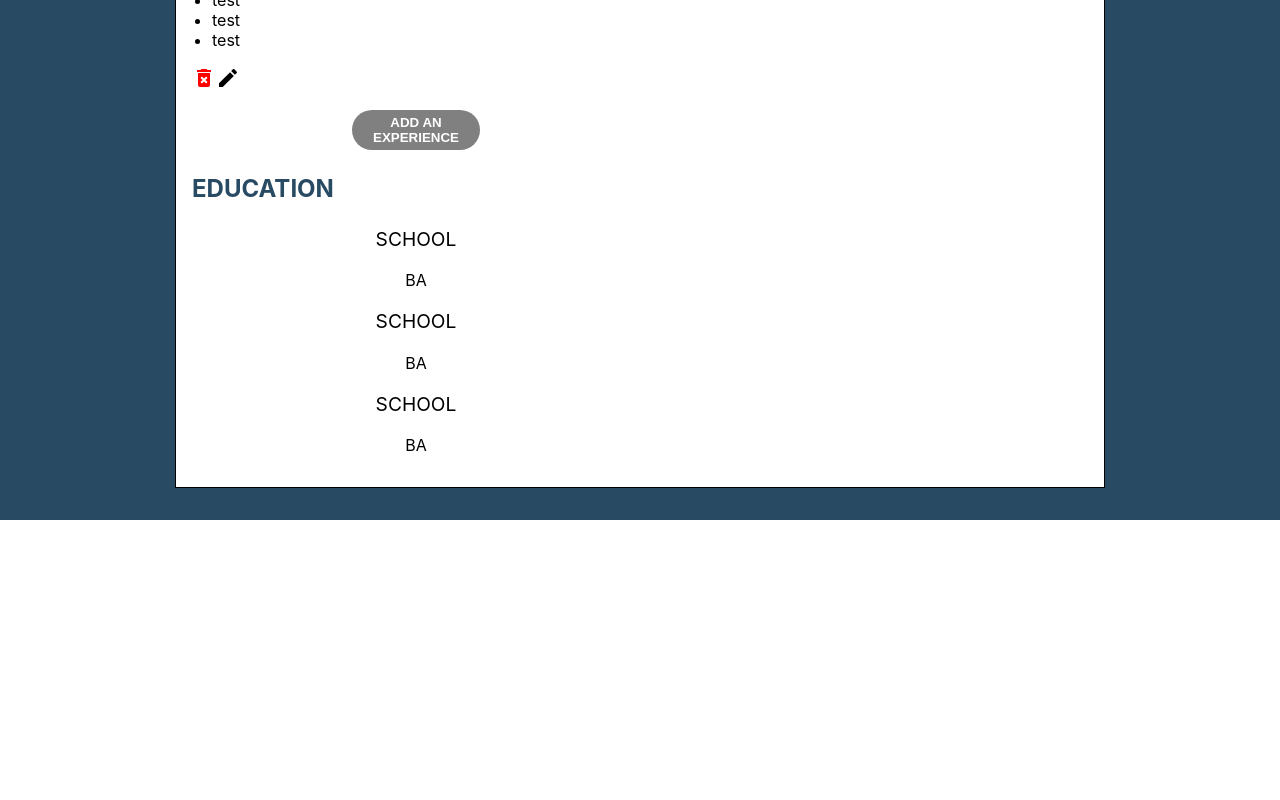
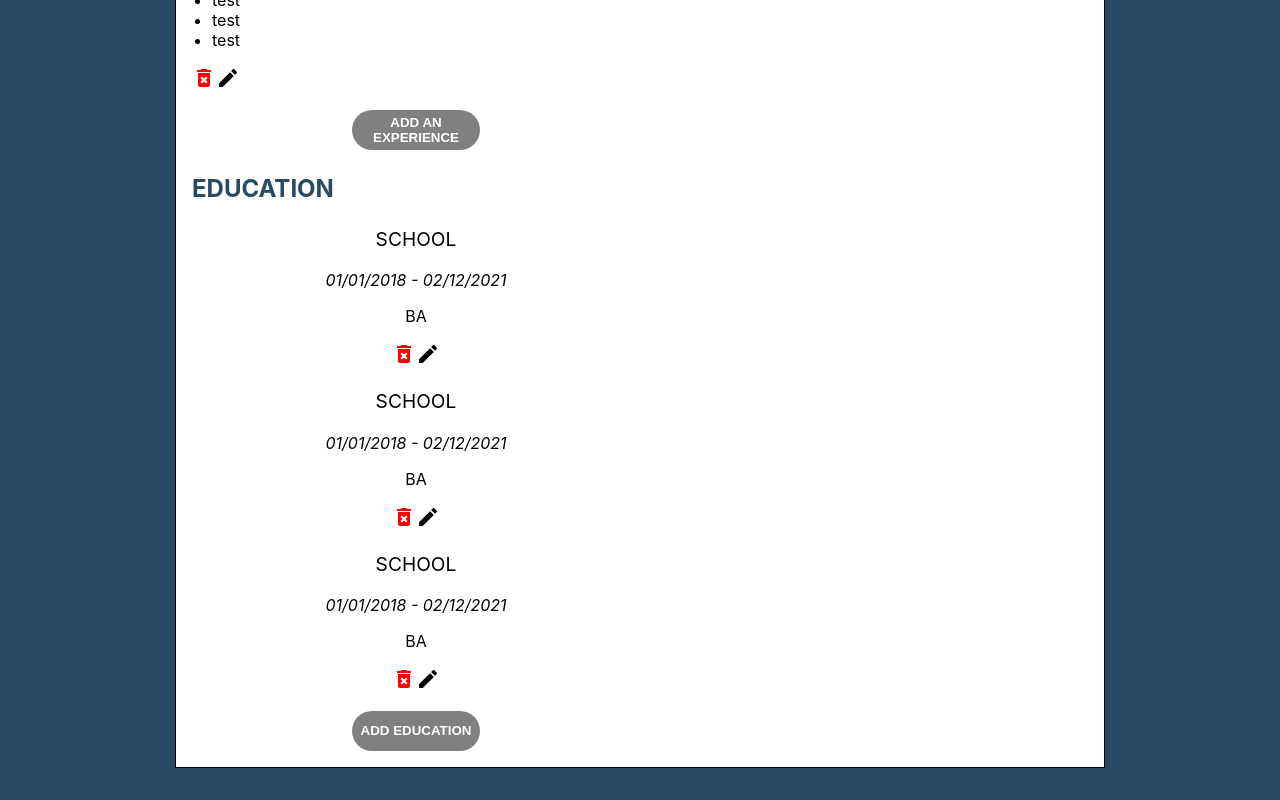
Before and after one commit to twalton83/TOP-CV, a React (Create React App) app: page / in a window 1280 px wide. Shown: the part 806-1606 px from the top of the page. Before the commit the page ends 1326 px from the top, so only its background shows below. Built offline with nearby package versions, Linux system fonts and the light colour scheme.

Commit message:
set up deletion and editing of education as well as resolve date compilation error

```diff
--- a/package.json
+++ b/package.json
@@ -6,6 +6,7 @@
     "@testing-library/jest-dom": "^5.11.4",
     "@testing-library/react": "^11.1.0",
     "@testing-library/user-event": "^12.1.10",
+    "date-fns": "^2.17.0",
     "react": "^17.0.1",
     "react-dom": "^17.0.1",
     "react-scripts": "4.0.1",
--- a/src/components/Education.js
+++ b/src/components/Education.js
@@ -1,7 +1,10 @@
-import React from "react"
+import React, { useState } from "react"
 import styled from "styled-components"
+import { format } from "date-fns"
 import { Header, Button } from "./StyledUtils"
 import EducationModal from "./EducationModal"
+import { ReactComponent as Edit } from "../assets/edit-24px.svg"
+import { ReactComponent as Delete } from "../assets/delete_forever-24px.svg"
 
 const EducationHeader = styled.p`
   font-size: 1.2rem;
@@ -17,29 +20,69 @@ export default function Education({
   handleModal,
   education,
 }) {
+  const [displayActions, setDisplayActions] = useState(true)
+  const [editMode, setEditMode] = useState(false)
+
+  const [educationToEdit, setEducationToEdit] = useState(null)
+
+  const handleMouseOver = (e) => {
+    e.stopPropagation()
+    setDisplayActions(true)
+  }
+
+  const handleMouseLeave = (e) => {
+    e.stopPropagation()
+    setDisplayActions(false)
+  }
+
+  const handleDelete = (e) => {
+    console.log("delete")
+  }
+
+  const handleEditClick = (e) => {
+    e.stopPropagation()
+    const experience = education.filter(
+      (edu) => e.currentTarget.dataset.eduid === edu.id
+    )[0]
+    setEditMode(true)
+    setEducationToEdit(experience)
+    handleModal(e)
+  }
   return (
     <div>
       <Header color="#284B63">EDUCATION </Header>
-      {!education.length && (
-        <Button data-modal="education" onClick={handleModal}>
-          ADD EDUCATION
-        </Button>
-      )}
-
       {education.map((edu) => (
         <div>
           <EducationHeader>{edu.name.toUpperCase()}</EducationHeader>
-          {/* {edu.startDate && (
+          {edu.startDate && (
             <Dates>
-              {edu.startDate} - {edu.endDate || "Current"}
+              {format(edu.startDate, "P")} -{" "}
+              {format(edu.endDate, "P") || "Current"}
             </Dates>
-          )} */}
+          )}
           <p>{edu.degree}</p>
+          {displayActions && (
+            <div>
+              <Delete
+                data-eduid={edu.id}
+                style={{ fill: "red" }}
+                onClick={handleDelete}
+              />
+              <Edit
+                data-eduid={edu.id}
+                data-modal="work"
+                onClick={handleEditClick}
+              />
+            </div>
+          )}
         </div>
       ))}
       {displayModal.education && (
         <EducationModal addEducation={addEducation} handleModal={handleModal} />
       )}
+      <Button data-modal="education" onClick={handleModal}>
+        ADD EDUCATION
+      </Button>
     </div>
   )
 }
--- a/src/modules/Education.js
+++ b/src/modules/Education.js
@@ -7,7 +7,10 @@ export default class Education {
   }
 
   edit(changes) {
-    // push changes into array
-    // iterate through changes and update this.changedField
+    for (const change in changes) {
+      if (Object.prototype.hasOwnProperty.call(changes, change)) {
+        this[change] = changes[change]
+      }
+    }
   }
 }
--- a/src/modules/Project.js
+++ b/src/modules/Project.js
@@ -7,7 +7,10 @@ export default class Project {
   }
 
   edit(changes) {
-    // push changes into array
-    // iterate through changes and update this.changedField
+    for (const change in changes) {
+      if (Object.prototype.hasOwnProperty.call(changes, change)) {
+        this[change] = changes[change]
+      }
+    }
   }
 }
```
Also changed, not shown: 1 other file (tests, documents, lock files or other folders).
